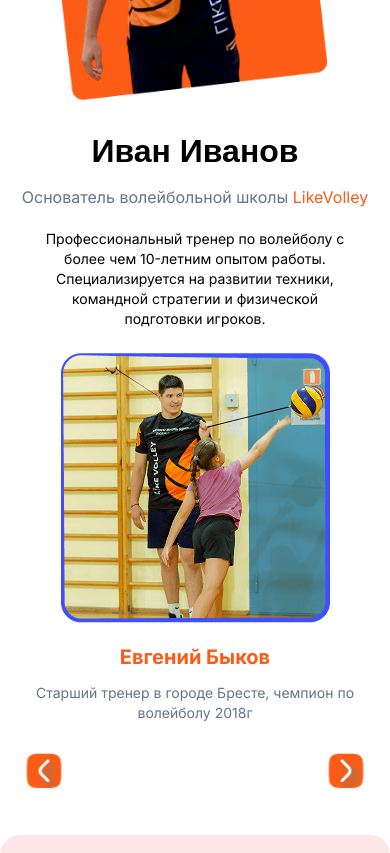
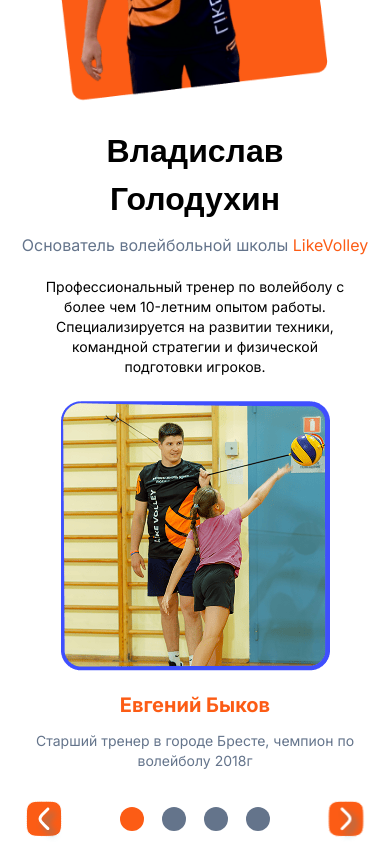
Before and after one commit to evgeniyworkbel/like-volley, a Next.js app: page / in a window 390 px wide. Shown: the part 1980-2833 px from the top of the page. Built offline with nearby package versions, Linux system fonts and the light colour scheme; a web font is replaced by a local one.

Commit message:
feat(widgets): add mobile  gallery

```diff
--- /dev/null
+++ b/src/widgets/carousel-coaches/hooks/use-dot-button.ts
@@ -0,0 +1,31 @@
+import React from "react";
+import { EmblaCarouselType } from "embla-carousel";
+import { UseDotType } from "../model/types";
+
+export const useDotButton = (
+  emblaApi: EmblaCarouselType | undefined,
+): UseDotType => {
+  const [selectedIndex, setSelectedIndex] = React.useState(0);
+  const [scrollSnaps, setScrollSnaps] = React.useState<number[]>([]);
+
+  const onInit = React.useCallback((emblaApi: EmblaCarouselType) => {
+    setScrollSnaps(emblaApi.scrollSnapList());
+  }, []);
+
+  const onSelect = React.useCallback((emblaApi: EmblaCarouselType) => {
+    setSelectedIndex(emblaApi.selectedScrollSnap());
+  }, []);
+
+  React.useEffect(() => {
+    if (!emblaApi) return;
+
+    onInit(emblaApi);
+    onSelect(emblaApi);
+    emblaApi.on("reInit", onInit).on("reInit", onSelect).on("select", onSelect);
+  }, [emblaApi, onInit, onSelect]);
+
+  return {
+    selectedIndex,
+    scrollSnaps,
+  };
+};
--- a/src/widgets/carousel-coaches/hooks/use-prev-next-buttons.ts
+++ b/src/widgets/carousel-coaches/hooks/use-prev-next-buttons.ts
@@ -12,7 +12,6 @@ export const usePrevNextButtons = (
 
   const onNextButtonClick = React.useCallback(() => {
     if (!emblaApi) return;
-    console.log("sdfsef");
     emblaApi.scrollNext();
   }, [emblaApi]);
 
--- a/src/widgets/carousel-coaches/model/types.ts
+++ b/src/widgets/carousel-coaches/model/types.ts
@@ -8,3 +8,8 @@ export type UsePrevNextButtonsType = {
 export type CarouselControlsProps = {
   emblaApi: EmblaCarouselType | undefined;
 };
+
+export type UseDotType = {
+  selectedIndex: number;
+  scrollSnaps: number[];
+};
--- a/src/widgets/carousel-coaches/ui/carousel-coaches.tsx
+++ b/src/widgets/carousel-coaches/ui/carousel-coaches.tsx
@@ -13,20 +13,20 @@ export function CarouselCoaches() {
   return (
     <section className="flex flex-col gap-6 px-5 py-10">
       <Image
-        src="/coaches/Ivanov.png"
+        src="/coaches/Golodukhin.png"
         width={314}
         height={438}
-        alt="Фото тренера Ивана Иванова"
+        alt="Фото тренера Владислав Голодухин"
       />
       <div className="flex flex-col items-center gap-5">
         <div className="flex flex-col items-center gap-2.5 [&_>*]:text-center">
-          <Title className="text-foreground">Иван Иванов</Title>
-          <span className="text-foreground-secondary">
-            Основатель волейбольной школы
-            <span className="text-accent-orange"> LikeVolley</span>
-          </span>
+          <Title className="text-foreground">Владислав Голодухин</Title>
+          <p className="text-foreground-secondary">
+            Основатель волейбольной школы&nbsp;
+            <span className="text-accent-orange">LikeVolley</span>
+          </p>
         </div>
-        <p className="flex max-w-[300px] items-center text-center text-sm">
+        <p className="flex max-w-76 items-center text-center text-sm">
           Профессиональный тренер по волейболу с более чем 10-летним опытом
           работы. Специализируется на развитии техники, командной стратегии и
           физической подготовки игроков.
@@ -46,7 +46,6 @@ export function CarouselCoaches() {
           ))}
         </div>
       </div>
-
       <CarouselControls emblaApi={emblaApi} />
     </section>
   );
--- a/src/widgets/carousel-coaches/ui/carousel-controls.tsx
+++ b/src/widgets/carousel-coaches/ui/carousel-controls.tsx
@@ -2,15 +2,27 @@ import { CarouselArrowLeft, CarouselArrowRight } from "@/shared/icons";
 import { Button } from "@/shared/ui";
 import { usePrevNextButtons } from "../hooks/use-prev-next-buttons";
 import { CarouselControlsProps } from "../model/types";
+import { CarouselDot } from "./carousel-dot";
+import { useDotButton } from "../hooks/use-dot-button";
 
 export function CarouselControls({ emblaApi }: CarouselControlsProps) {
   const { onPrevButtonClick, onNextButtonClick } = usePrevNextButtons(emblaApi);
+  const { selectedIndex, scrollSnaps } = useDotButton(emblaApi);
 
   return (
-    <div className="flex justify-between">
+    <div className="flex items-center justify-between">
       <Button onClick={onPrevButtonClick}>
         <CarouselArrowLeft />
       </Button>
+      <div className="flex gap-[18px]">
+        {scrollSnaps.map((_, index) => (
+          <CarouselDot
+            key={index}
+            index={index}
+            selectedIndex={selectedIndex}
+          />
+        ))}
+      </div>
       <Button onClick={onNextButtonClick}>
         <CarouselArrowRight />
       </Button>
--- /dev/null
+++ b/src/widgets/carousel-coaches/ui/carousel-dot.tsx
@@ -0,0 +1,18 @@
+import { cn } from "@/shared/lib";
+
+export function CarouselDot({
+  index,
+  selectedIndex,
+}: {
+  index: number;
+  selectedIndex: number;
+}) {
+  return (
+    <div
+      className={cn("h-6 w-6 rounded-full", {
+        "bg-foreground-secondary": index !== selectedIndex,
+        "bg-accent-orange": index === selectedIndex,
+      })}
+    ></div>
+  );
+}
```
Also changed, not shown: public/Ellipse 391.svg (added), public/coaches/Golodukhin.png (renamed from public/coaches/Ivanov.png).
